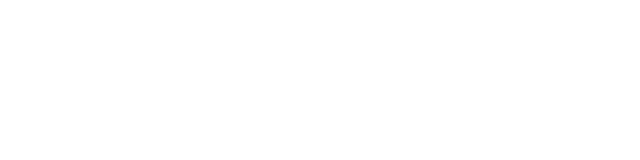
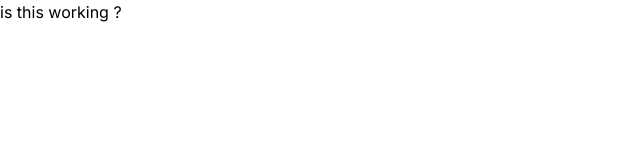
Before and after one commit to vinayisactive/useCustomHookSpace, a Next.js app: page / in a window 1280 px wide. Shown: the top 160 px of the page, without its empty margins (0-640 px from the left). Built offline with nearby package versions, Linux system fonts and the light colour scheme.

Commit message:
checking setup issue

```diff
--- a/app/page.tsx
+++ b/app/page.tsx
@@ -1,5 +1,7 @@
 export default function Home() {
   return (
-    <div></div>
+    <div>
+      <h1>is this working ?</h1>
+    </div>
   );
 }
```
